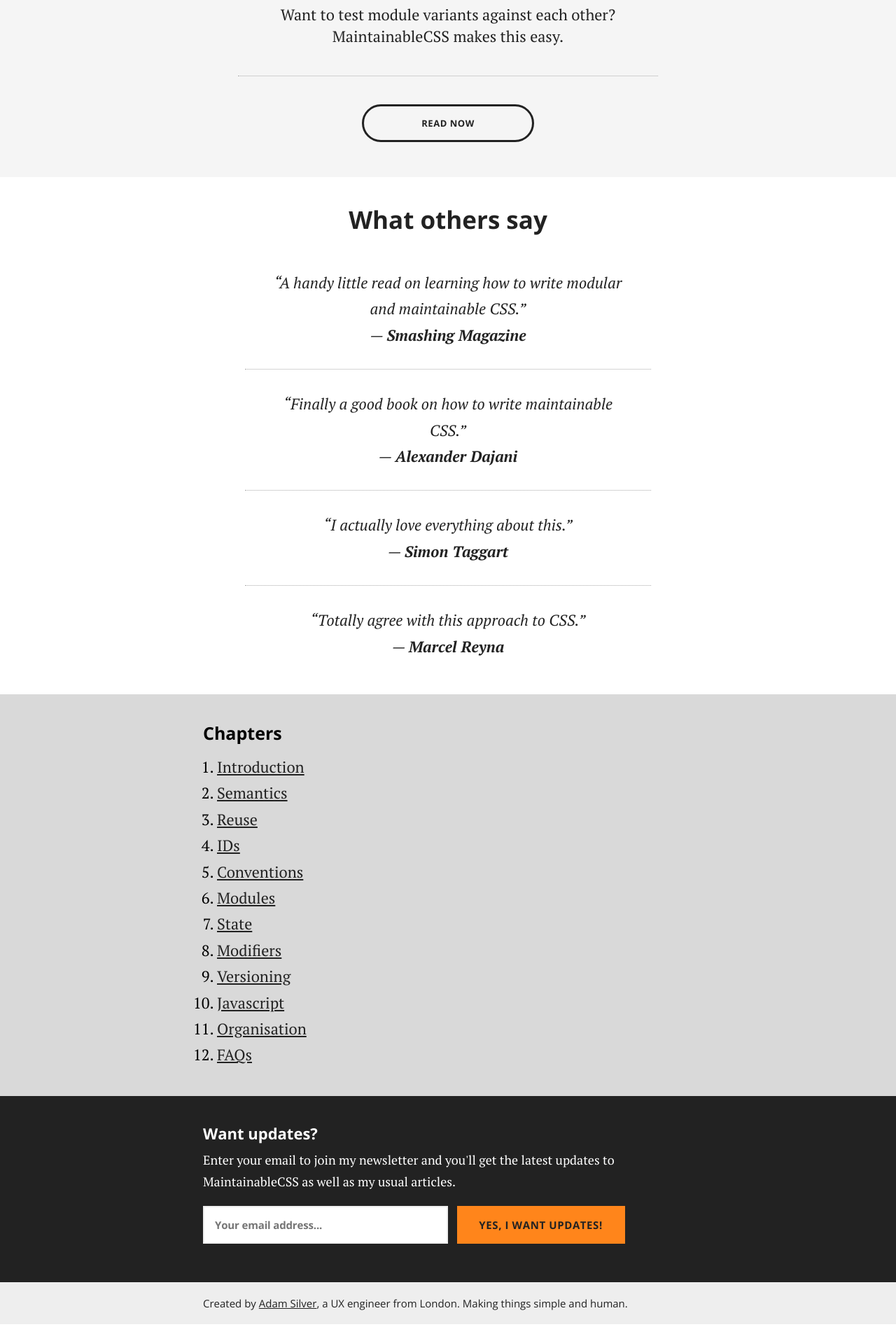
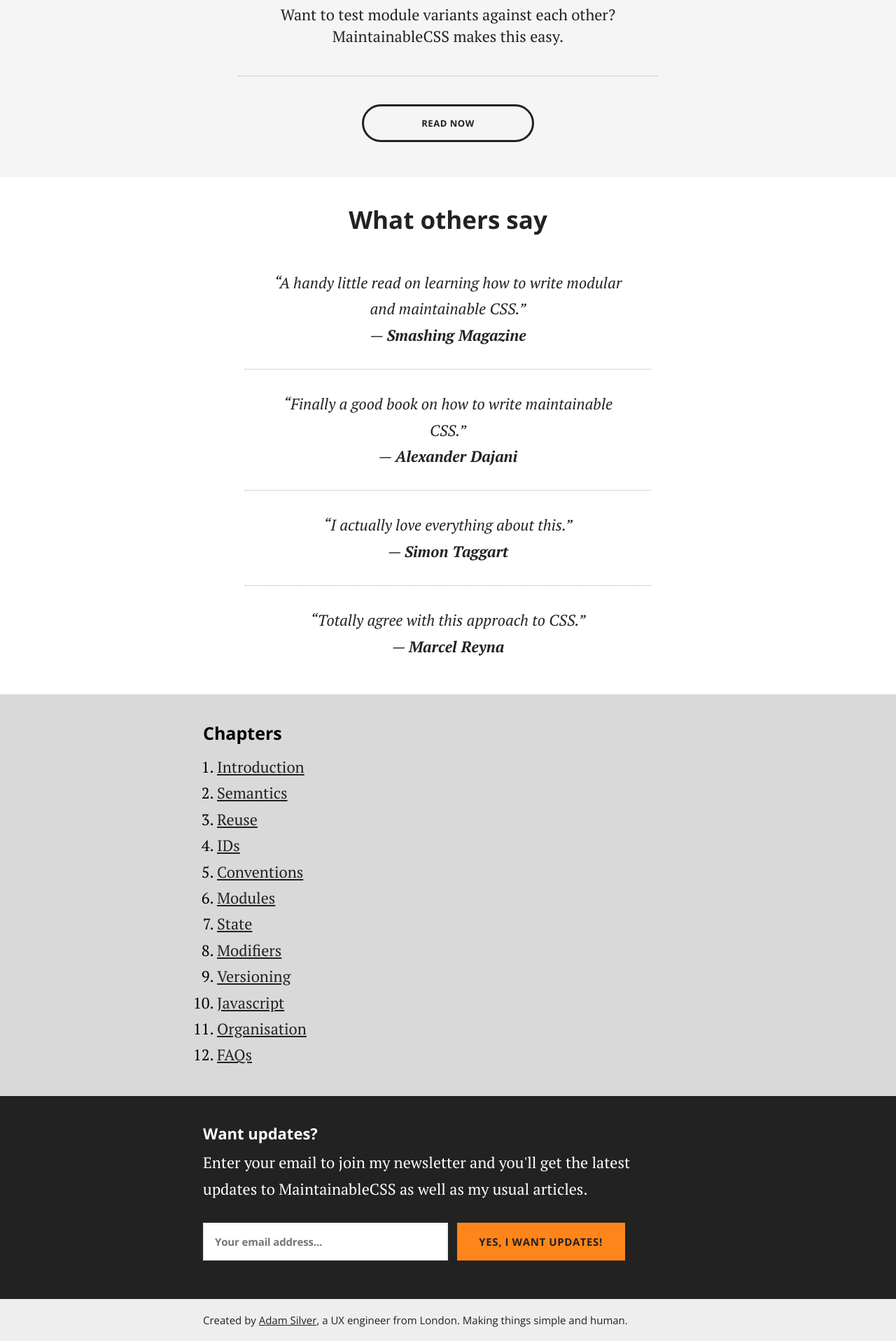
Before and after one commit to adamsilver/maintainablecss.com-jekyll, a Jekyll site: the page built from index.md, in a window 1280 px wide. Shown: the part 2942-4858 px from the top of the page at 70% size. Built offline with Jekyll 4.4.1, drawn with Linux system fonts in a browser that asks for light colours; before the commit the page ends 4834 px from its top, so only the background shows below that.

Commit message:
subscribe styles

```diff
--- a/assets/css/main.css
+++ b/assets/css/main.css
@@ -741,6 +741,13 @@ a.chapterNavigation-next:active {
     font-family: 'PT serif'
 }
 
+@media(min-width: 600px) {
+	.subscribeForm p {
+		font-size: 2.2em;
+		margin-bottom: 30px;
+	}
+}
+
 .subscribeForm-email {
 	text-decoration: none;
 	padding: 15px;
```
